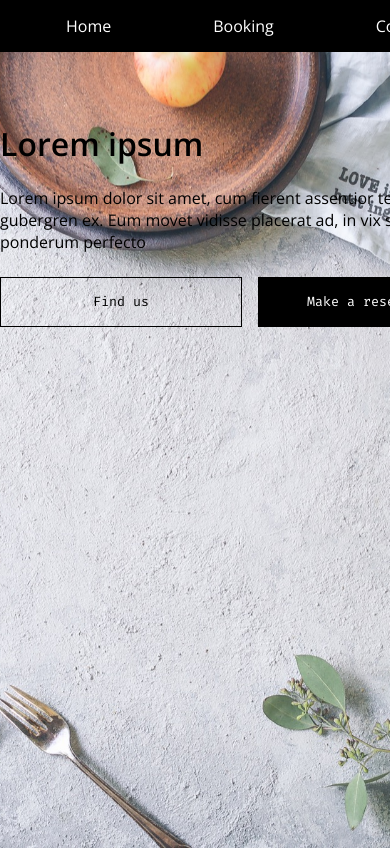
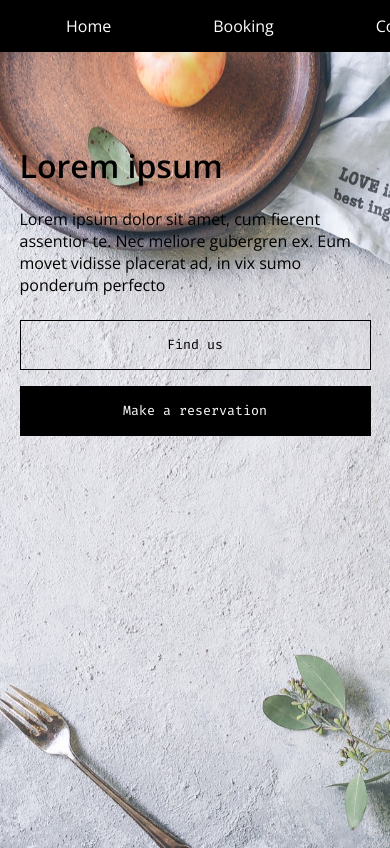
Before and after one commit to edblad/restaurangbokning, a React (Create React App) app in the folder restaurangbokning/: page / in a window 390 px wide. Shown: the top 848 px of the page. Built offline with nearby package versions, Linux system fonts and the light colour scheme.

Commit message:
responsiv startsida

```diff
--- a/restaurangbokning/src/App.css
+++ b/restaurangbokning/src/App.css
@@ -1,6 +1,7 @@
 /* @import url('https://fonts.googleapis.com/css?family=Special+Elite'); */
 @import url('https://fonts.googleapis.com/css?family=Fira+Mono');
 @import url('https://fonts.googleapis.com/css?family=Open+Sans:300,400,600');
+
 
 body {
   margin: 0;
--- a/restaurangbokning/src/components/button/button.css
+++ b/restaurangbokning/src/components/button/button.css
@@ -38,9 +38,17 @@
 
 .homeButton {
     padding: 16px 38px;
-    width: calc(100% - 258px);
+    width: calc(100% - 0px);
 }
 
 .button.ghost.homeButton {
     margin-right: 16px;
 }
+
+@media screen and (min-width: 600px) {
+
+.homeButton {
+    width: calc(100% - 258px);
+}
+
+}
--- a/restaurangbokning/src/pages/home/home.css
+++ b/restaurangbokning/src/pages/home/home.css
@@ -1,15 +1,21 @@
 .page-home {
+
+    display: flex;
+    flex-wrap: wrap;
     background-image: url(../../images/homepage@1900px.jpg);
     background-repeat: no-repeat;
     background-size: cover;
+    background-attachment: fixed;
     background-position: center;
     height: calc(100vh - 48px);
-  overflow: hidden;
 }
 
 .homeBox {
+
     width: 500px;
     height: 300px;
     margin: auto;
-  margin-top:18%;
+    margin-top: 18%;
+    padding-left: 5%;
+    padding-right: 5%;
 }
--- a/restaurangbokning/src/pages/home/home.js
+++ b/restaurangbokning/src/pages/home/home.js
@@ -14,8 +14,8 @@ const Home = () => (
       <Link to="/Booking">
         <Button className="button secondary homeButton" text="Make a reservation"/>
       </Link>
-    </div>
-  </div>
+            </div>
+</div>
 );
 
 export default Home;
```
Lines whose indentation alone changed are shown as unchanged.
